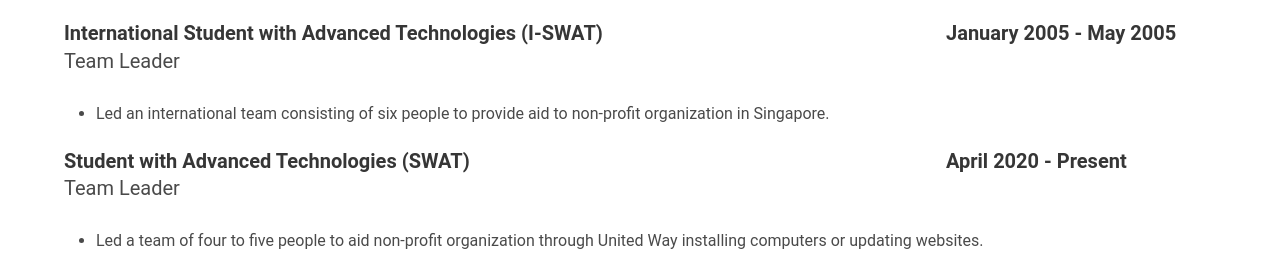
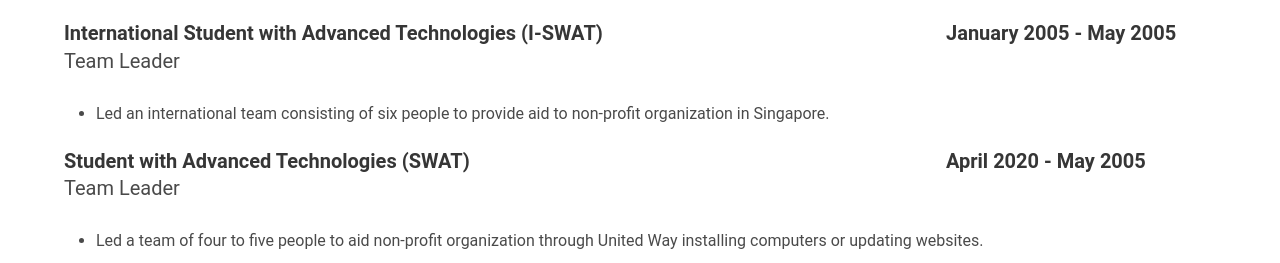
Before and after one commit to hendrang/hendrang, an Angular app: page /resume in a window 1280 px wide. Shown: the part 5040-5303 px from the top of the page. Built offline with nearby package versions, Linux system fonts and the light colour scheme.

Commit message:
Fix SWAT end date
Fix SWAT end date

```diff
--- a/src/app/components/resume/resume.component.html
+++ b/src/app/components/resume/resume.component.html
@@ -475,7 +475,7 @@
                 </div>
           </div>
           <div class="column is-3 title is-size-5">
-            April 2020 - Present
+            April 2020 - May 2005
             </div>
         </div>
         <div class="content">
```
